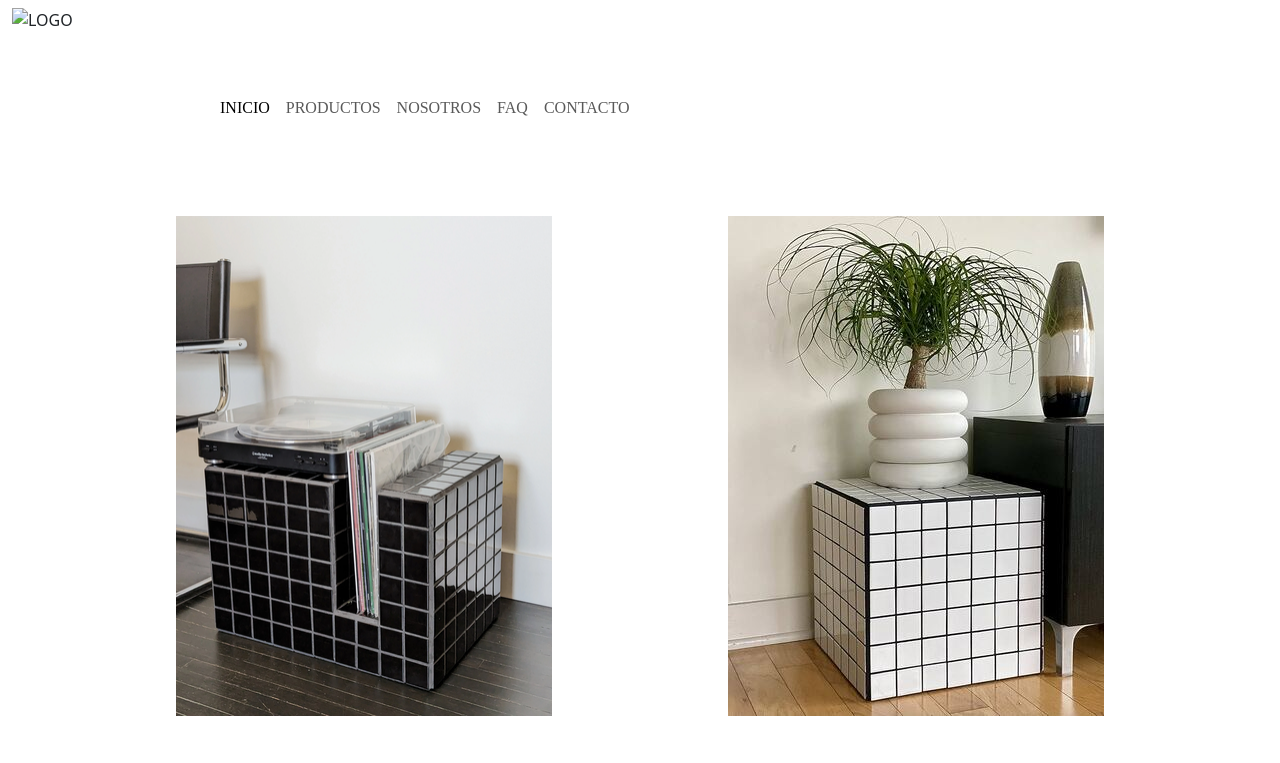
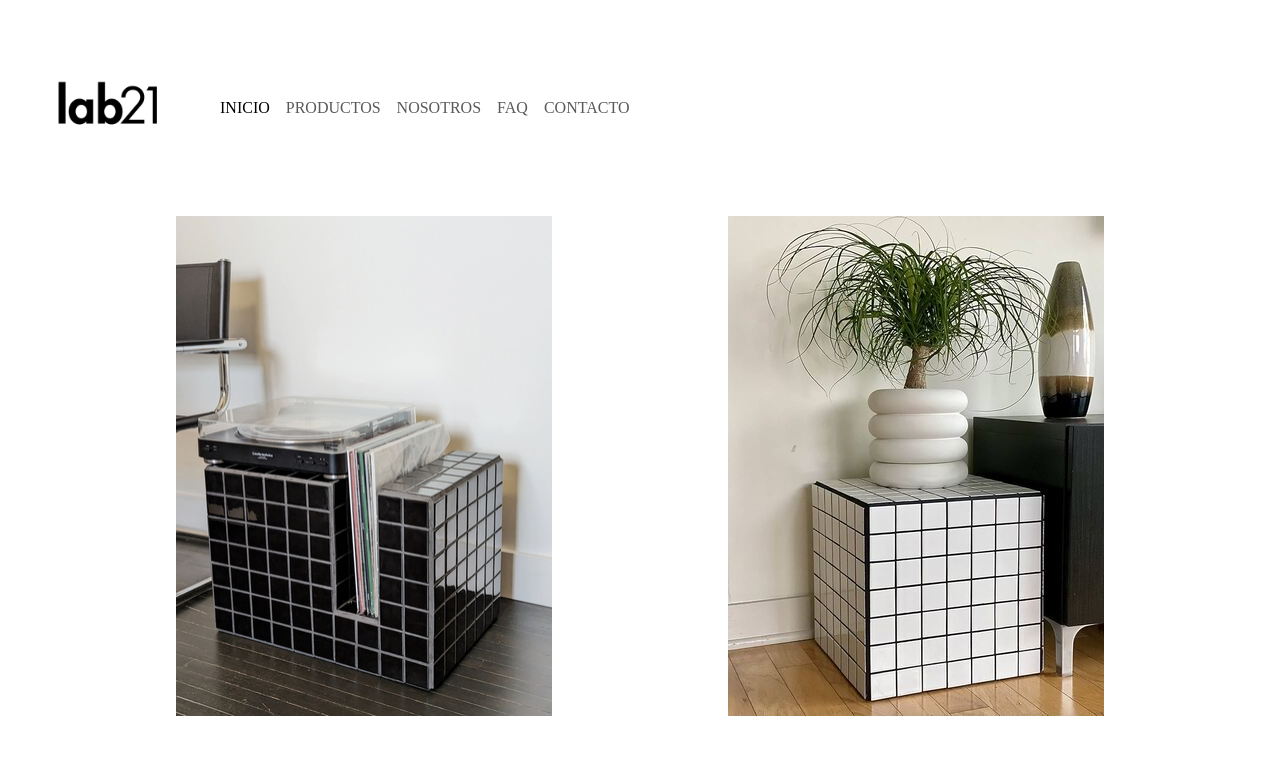
Before and after one commit to Fede-vargas/lab21, a plain HTML site: page pages/productos.html in a window 1280 px wide. Shown: the top 763 px of the page. Drawn offline with nearby package versions, Linux system fonts and the light colour scheme.

Commit message:
Update productos.html

```diff
--- a/pages/productos.html
+++ b/pages/productos.html
@@ -11,7 +11,7 @@
     <header>
         <nav class="navbar navbar-expand-lg bg-body-white">
             <div class="container-fluid">
-              <img src="main/assets/imgs/logolab.png" alt="LOGO" class="logoLab">
+              <img src="/assets/imgs/logolab.png" alt="LOGO" class="logoLab">
               <button class="navbar-toggler" type="button" data-bs-toggle="collapse" data-bs-target="#navbarNav" aria-controls="navbarNav" aria-expanded="false" aria-label="Toggle navigation">
                 <span class="navbar-toggler-icon"></span>
               </button>
```
